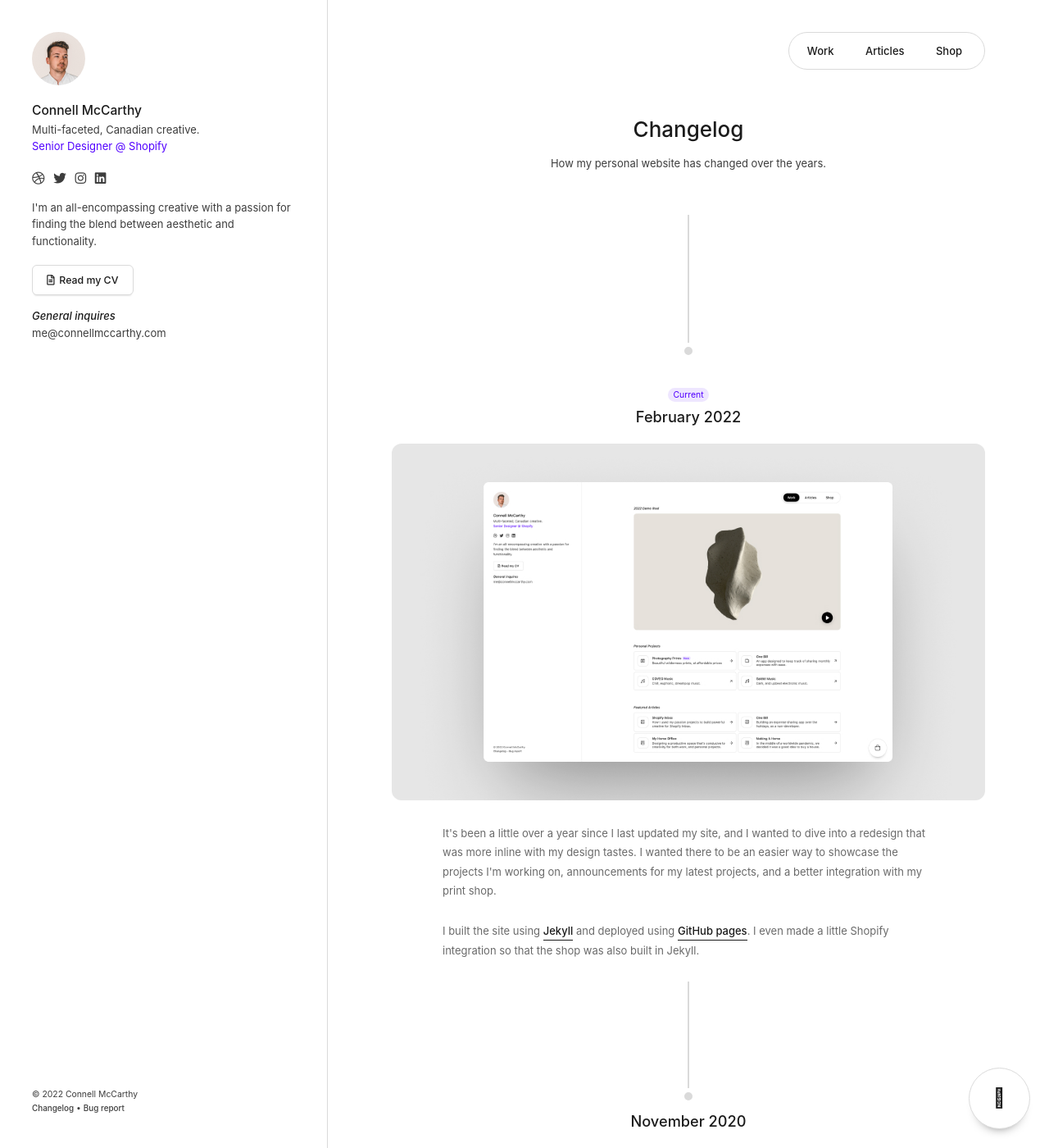
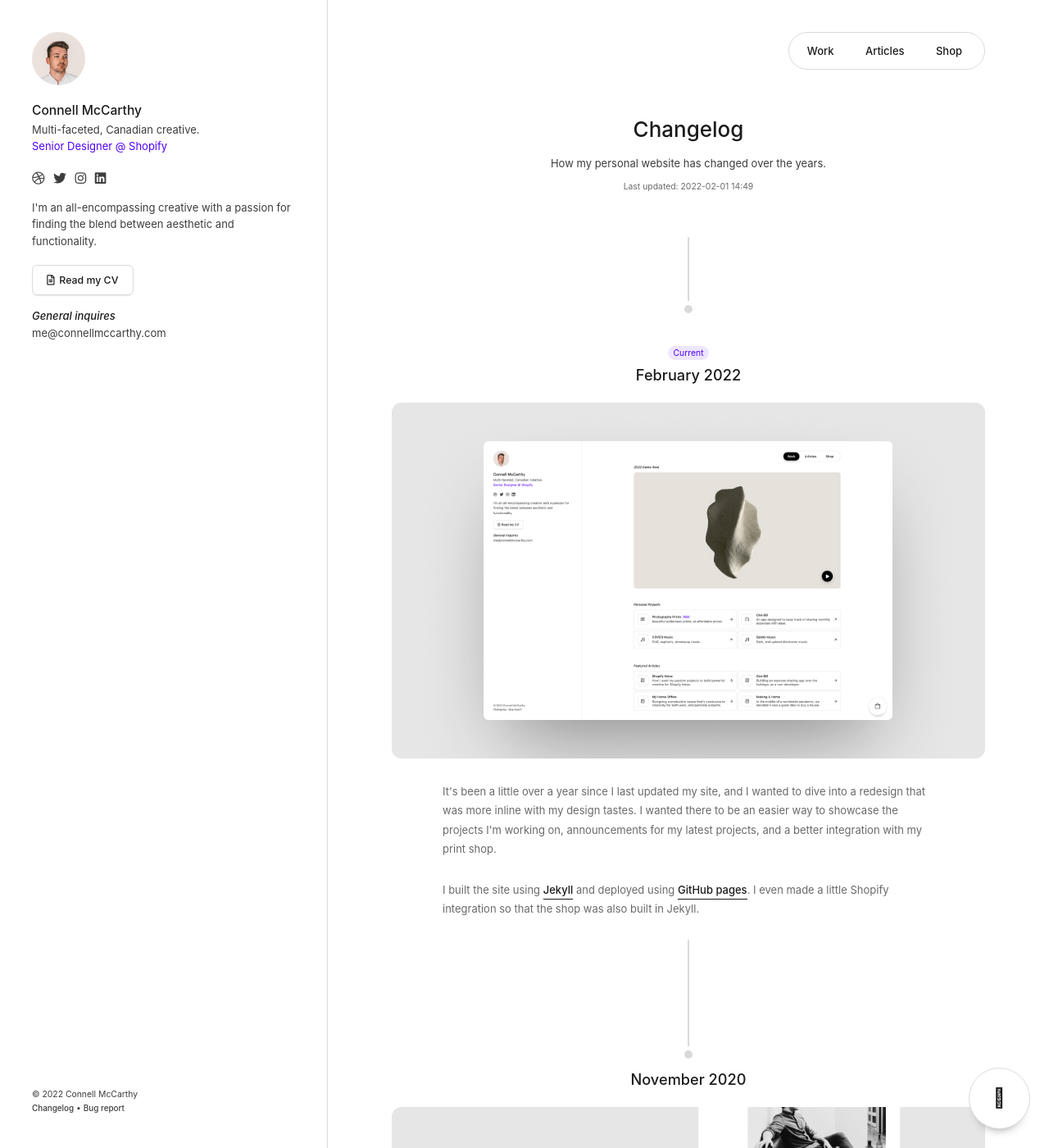
Before and after one commit to connellmccarthy/connellmccarthy.github.io, a Jekyll site: the page built from pages/changelog.html, in a window 1280 px wide and 1400 px high. Shown: the whole window at 82% size. Built offline with Jekyll 4.4.1, drawn with Linux system fonts in a browser that asks for light colours; comment, search, counter and statistics services are not loaded.

Commit message:
Changelog last update stat

```diff
--- a/_sass/changes.scss
+++ b/_sass/changes.scss
@@ -1,11 +1,15 @@
 .timeline {
   position: relative;
-  padding: 2em 0 0;
+  padding: 1em 0 0;
 
   .section {
     background: $color-white;
     padding: 2em 0;
     position: relative;
+
+    &:first-of-type {
+      margin-top: 5em;
+    }
 
     &:before {
       content: '';
@@ -23,6 +27,9 @@
     h3 {
       text-align: center;
       margin: 0 0 1em;
+      &.no-bottom {
+        margin: 0;
+      }
     }
     p {
       text-align: left;
@@ -44,3 +51,11 @@
     z-index: -1;
   }
 }
+
+p {
+  &.updated {
+    text-align: center;
+    font-size: 0.8em;
+    margin: 0 auto 2em;
+  }
+}
--- a/pages/changelog.html
+++ b/pages/changelog.html
@@ -11,6 +11,7 @@
   <div class="content center">
     <h1 class="m-0">Changelog</h1>
     <p class="m-0 mt-4 mb-4 muted">How my personal website has changed over the years.</p>
+    <p class="updated center muted-light">Last updated: {{ "now" | date: "%Y-%m-%d %H:%M" }}</p>
   </div>
 </div>
 
```
